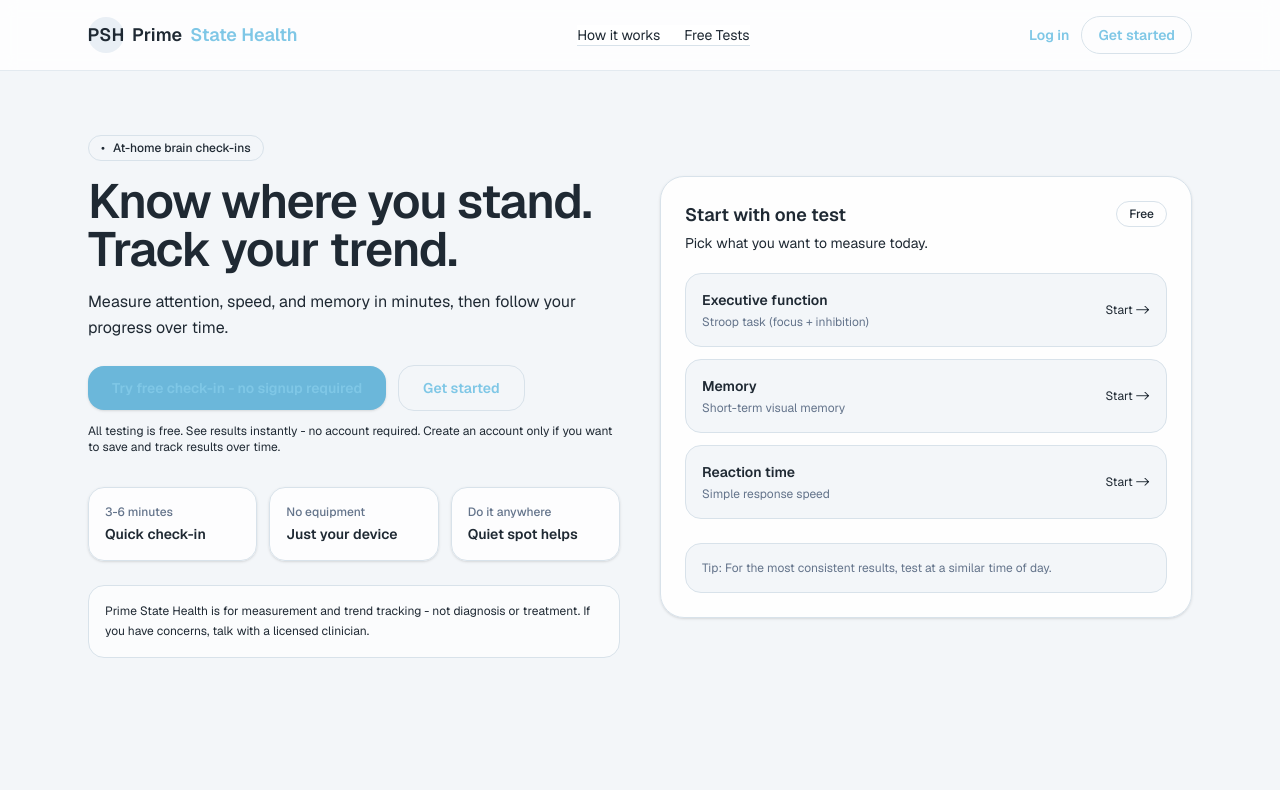
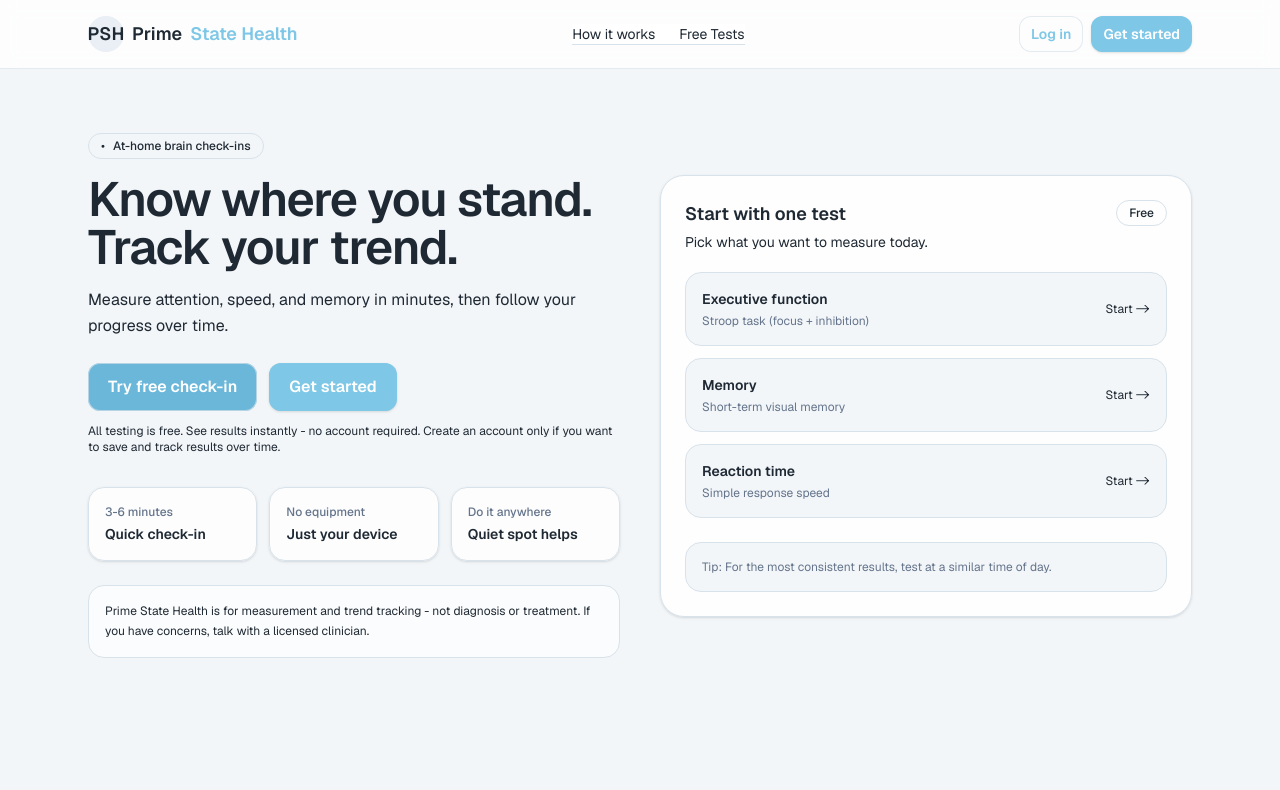
Before and after one commit to NBevinsSeqSci/PrimeStateHealth, a Next.js app in the folder web/: page / in a window 1280 px wide. Shown: the top 790 px of the page. Built offline with nearby package versions, Linux system fonts and the light colour scheme; no server answers.

Commit message:
Update to tests #6

```diff
--- a/web/src/app/globals.css
+++ b/web/src/app/globals.css
@@ -77,6 +77,7 @@ section.bg-soft,
 
 a {
   color: var(--ps-primary);
+  text-underline-offset: 4px;
 }
 
 a:hover {
@@ -176,9 +177,20 @@ small,
 a {
   color: var(--ps-primary);
   text-decoration: none;
+  text-underline-offset: 4px;
 }
 
 a:hover {
+  color: var(--ps-secondary);
+}
+
+.psh-link {
+  color: var(--ps-text-main);
+  text-decoration: none;
+  transition: color 0.2s ease;
+}
+
+.psh-link:hover {
   color: var(--ps-secondary);
 }
 
--- a/web/src/app/page.tsx
+++ b/web/src/app/page.tsx
@@ -1,5 +1,6 @@
 import Link from "next/link";
 import ValueCard from "@/components/ValueCard";
+import { LinkButton } from "@/components/ui/link-button";
 
 export default function HomePage() {
   const steps = [
@@ -85,18 +86,12 @@ export default function HomePage() {
               </p>
 
               <div className="mt-6 flex flex-col gap-3 sm:flex-row sm:items-center">
-                <Link
-                  href="/try"
-                  className="inline-flex items-center justify-center rounded-2xl bg-brand-600 px-6 py-3 text-sm font-semibold text-white shadow-sm transition hover:bg-brand-500"
-                >
-                  Try free check-in - no signup required
-                </Link>
-                <Link
-                  href="/signup"
-                  className="inline-flex items-center justify-center rounded-2xl border border-ink-300 px-6 py-3 text-sm font-semibold text-ink-700 transition hover:border-brand-300 hover:text-brand-600"
-                >
+                <LinkButton href="/try" variant="secondary" size="lg">
+                  Try free check-in
+                </LinkButton>
+                <LinkButton href="/signup" variant="primary" size="lg">
                   Get started
-                </Link>
+                </LinkButton>
               </div>
 
               <p className="mt-3 text-xs text-ink-500">
--- a/web/src/app/try/page.tsx
+++ b/web/src/app/try/page.tsx
@@ -1,4 +1,5 @@
 import Link from "next/link";
+import { LinkButton } from "@/components/ui/link-button";
 
 export const metadata = {
   title: "Free Check-in | Prime State Health",
@@ -55,18 +56,12 @@ export default function TryPage() {
           </Link>
 
           <div className="flex items-center gap-2">
-            <Link
-              href="/login"
-              className="rounded-full px-3 py-1.5 text-sm text-ink-600 hover:text-ink-900 hover:bg-ink-100"
-            >
+            <LinkButton href="/login" variant="ghost" size="sm">
               Log in
-            </Link>
-            <Link
-              href="/signup"
-              className="rounded-full bg-brand-600 px-4 py-1.5 text-sm font-medium text-white shadow hover:bg-brand-500"
-            >
+            </LinkButton>
+            <LinkButton href="/signup" variant="primary" size="sm">
               Get started
-            </Link>
+            </LinkButton>
           </div>
         </div>
 
@@ -117,12 +112,14 @@ export default function TryPage() {
                   </span>
                 </div>
                 <p className="mt-3 text-sm leading-relaxed text-ink-600">{t.description}</p>
-                <Link
+                <LinkButton
                   href={t.href}
-                  className="mt-5 inline-flex w-full items-center justify-center rounded-xl bg-brand-600 px-4 py-2.5 text-sm font-medium text-white shadow hover:bg-brand-500"
+                  variant="primary"
+                  size="md"
+                  className="mt-5 w-full"
                 >
                   {t.cta}
-                </Link>
+                </LinkButton>
               </div>
             ))}
           </div>
--- a/web/src/components/site/SiteHeader.tsx
+++ b/web/src/components/site/SiteHeader.tsx
@@ -1,4 +1,5 @@
 import Link from "next/link";
+import { LinkButton } from "@/components/ui/link-button";
 
 const navItems = [
   { href: "/#how-it-works", label: "How it works" },
@@ -23,25 +24,19 @@ export default function SiteHeader() {
             <Link
               key={item.href}
               href={item.href}
-              className="no-underline transition hover:text-slate-700"
+              className="psh-link"
             >
               {item.label}
             </Link>
           ))}
         </nav>
-        <div className="flex items-center gap-3">
-          <Link
-            href="/login"
-            className="text-sm font-semibold text-ink-700 transition hover:text-brand-600"
-          >
+        <div className="flex items-center gap-2">
+          <LinkButton href="/login" variant="ghost" size="sm">
             Log in
-          </Link>
-          <Link
-            href="/signup"
-            className="rounded-full border border-brand-200 px-4 py-2 text-sm font-semibold text-brand-700 transition hover:border-brand-300 hover:text-brand-600"
-          >
+          </LinkButton>
+          <LinkButton href="/signup" variant="primary" size="sm">
             Get started
-          </Link>
+          </LinkButton>
         </div>
       </div>
     </header>
--- /dev/null
+++ b/web/src/components/ui/button.tsx
@@ -0,0 +1,52 @@
+import * as React from "react";
+
+type Variant = "primary" | "secondary" | "ghost" | "link";
+type Size = "sm" | "md" | "lg";
+
+function cx(...parts: Array<string | false | null | undefined>) {
+  return parts.filter(Boolean).join(" ");
+}
+
+const base =
+  "inline-flex items-center justify-center gap-2 rounded-xl font-semibold transition-all " +
+  "focus:outline-none focus-visible:ring-2 focus-visible:ring-offset-2 focus-visible:ring-primary/60 " +
+  "focus-visible:ring-offset-background disabled:opacity-50 disabled:pointer-events-none select-none";
+
+const sizes: Record<Size, string> = {
+  sm: "h-9 px-3 text-sm",
+  md: "h-11 px-4 text-sm",
+  lg: "h-12 px-5 text-base",
+};
+
+const variants: Record<Variant, string> = {
+  primary:
+    "bg-primary text-foreground shadow-sm " +
+    "hover:bg-secondary active:bg-secondary " +
+    "ring-1 ring-inset ring-primary/40",
+  secondary:
+    "bg-secondary text-foreground ring-1 ring-inset ring-gray/70 " +
+    "hover:bg-secondary/80 active:bg-secondary/70",
+  ghost:
+    "bg-transparent text-foreground ring-1 ring-inset ring-gray/70 " +
+    "hover:bg-secondary/40 active:bg-secondary/60",
+  link:
+    "bg-transparent text-foreground underline-offset-4 " +
+    "hover:underline hover:text-foreground/80",
+};
+
+export interface ButtonProps
+  extends React.ButtonHTMLAttributes<HTMLButtonElement> {
+  variant?: Variant;
+  size?: Size;
+}
+
+export const Button = React.forwardRef<HTMLButtonElement, ButtonProps>(
+  ({ className, variant = "secondary", size = "md", ...props }, ref) => (
+    <button
+      ref={ref}
+      className={cx(base, sizes[size], variants[variant], className)}
+      {...props}
+    />
+  )
+);
+Button.displayName = "Button";
--- /dev/null
+++ b/web/src/components/ui/link-button.tsx
@@ -0,0 +1,58 @@
+import Link from "next/link";
+import * as React from "react";
+
+type Variant = "primary" | "secondary" | "ghost" | "link";
+type Size = "sm" | "md" | "lg";
+
+function cx(...parts: Array<string | false | null | undefined>) {
+  return parts.filter(Boolean).join(" ");
+}
+
+const base =
+  "inline-flex items-center justify-center gap-2 rounded-xl font-semibold transition-all " +
+  "focus:outline-none focus-visible:ring-2 focus-visible:ring-offset-2 focus-visible:ring-primary/60 " +
+  "focus-visible:ring-offset-background select-none";
+
+const sizes: Record<Size, string> = {
+  sm: "h-9 px-3 text-sm",
+  md: "h-11 px-4 text-sm",
+  lg: "h-12 px-5 text-base",
+};
+
+const variants: Record<Variant, string> = {
+  primary:
+    "bg-primary text-foreground shadow-sm " +
+    "hover:bg-secondary active:bg-secondary " +
+    "ring-1 ring-inset ring-primary/40",
+  secondary:
+    "bg-secondary text-foreground ring-1 ring-inset ring-gray/70 " +
+    "hover:bg-secondary/80 active:bg-secondary/70",
+  ghost:
+    "bg-transparent text-foreground ring-1 ring-inset ring-gray/70 " +
+    "hover:bg-secondary/40 active:bg-secondary/60",
+  link:
+    "bg-transparent text-foreground underline-offset-4 " +
+    "hover:underline hover:text-foreground/80",
+};
+
+export function LinkButton({
+  href,
+  children,
+  className,
+  variant = "secondary",
+  size = "md",
+  ...props
+}: React.ComponentProps<typeof Link> & {
+  variant?: Variant;
+  size?: Size;
+}) {
+  return (
+    <Link
+      href={href}
+      className={cx(base, sizes[size], variants[variant], className)}
+      {...props}
+    >
+      {children}
+    </Link>
+  );
+}
```
